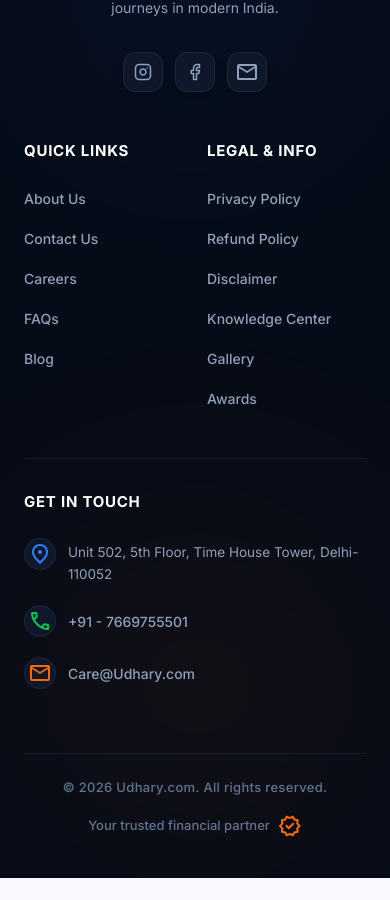
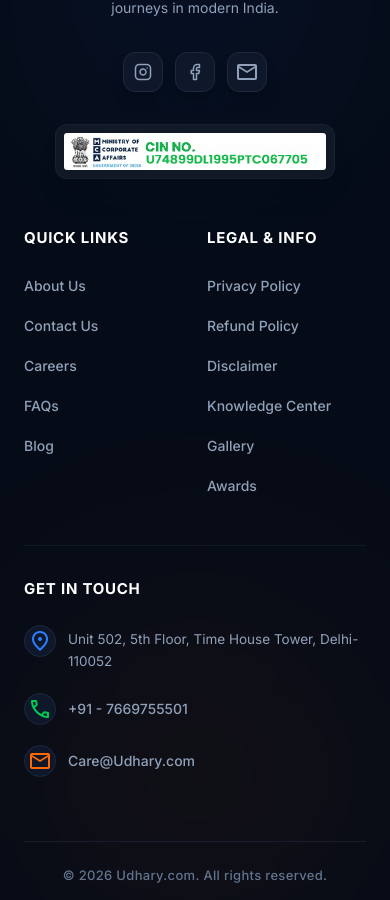
Before and after one commit to spekctrum11-cmd/udhary, a Next.js app: page / in a window 390 px wide. Shown: the part 5858-6758 px from the top of the page. Before the commit the page ends 6736 px from the top, so only its background shows below. Built offline with nearby package versions, Linux system fonts and the light colour scheme.

Commit message:
feat: implement responsive Footer component with site navigation and contact details

```diff
--- a/src/components/Footer.tsx
+++ b/src/components/Footer.tsx
@@ -32,19 +32,31 @@
             <div className="flex gap-3">
               <a href="https://instagram.com/udhary.com_/" target="_blank" rel="noreferrer" className="w-10 h-10 rounded-xl bg-slate-900 border border-slate-800 flex items-center justify-center hover:bg-orange-500 hover:border-orange-500 transition-all duration-300 group shadow-lg shadow-black/20">
                 <svg xmlns="http://www.w3.org/2000/svg" width="18" height="18" viewBox="0 0 24 24" fill="none" stroke="currentColor" strokeWidth="2" strokeLinecap="round" strokeLinejoin="round" className="text-slate-400 group-hover:text-white transition-colors">
-                  <rect width="20" height="20" x="2" y="2" rx="5" ry="5"/>
-                  <path d="M16 11.37A4 4 0 1 1 12.63 8 4 4 0 0 1 16 11.37z"/>
-                  <line x1="17.5" x2="17.51" y1="6.5" y2="6.5"/>
+                  <rect width="20" height="20" x="2" y="2" rx="5" ry="5" />
+                  <path d="M16 11.37A4 4 0 1 1 12.63 8 4 4 0 0 1 16 11.37z" />
+                  <line x1="17.5" x2="17.51" y1="6.5" y2="6.5" />
                 </svg>
               </a>
               <a href="https://www.facebook.com/people/Udharycom/61575830348623/" target="_blank" rel="noreferrer" className="w-10 h-10 rounded-xl bg-slate-900 border border-slate-800 flex items-center justify-center hover:bg-blue-600 hover:border-blue-600 transition-all duration-300 group shadow-lg shadow-black/20">
                 <svg xmlns="http://www.w3.org/2000/svg" width="18" height="18" viewBox="0 0 24 24" fill="none" stroke="currentColor" strokeWidth="2" strokeLinecap="round" strokeLinejoin="round" className="text-slate-400 group-hover:text-white transition-colors">
-                  <path d="M18 2h-3a5 5 0 0 0-5 5v3H7v4h3v8h4v-8h3l1-4h-4V7a1 1 0 0 1 1-1h3z"/>
+                  <path d="M18 2h-3a5 5 0 0 0-5 5v3H7v4h3v8h4v-8h3l1-4h-4V7a1 1 0 0 1 1-1h3z" />
                 </svg>
               </a>
               <a href="mailto:Care@Udhary.com" className="w-10 h-10 rounded-xl bg-slate-900 border border-slate-800 flex items-center justify-center hover:bg-slate-700 hover:border-slate-600 transition-all duration-300 group shadow-lg shadow-black/20">
                 <span className="material-symbols-outlined text-[18px] text-slate-400 group-hover:text-white transition-colors">mail</span>
               </a>
+            </div>
+
+            {/* CIN Image */}
+            <div className="mt-8 w-full max-w-[280px] lg:max-w-xs">
+              <Image
+                src="/CIN.png"
+                alt="CIN Information"
+                width={400}
+                height={120}
+                className="w-full h-auto object-contain rounded-xl border border-slate-800/60 p-2 bg-white/5 backdrop-blur-sm shadow-xl"
+                sizes="(max-width: 768px) 280px, 320px"
+              />
             </div>
           </div>
 
```
Also changed, not shown: public/CIN.png (added).
